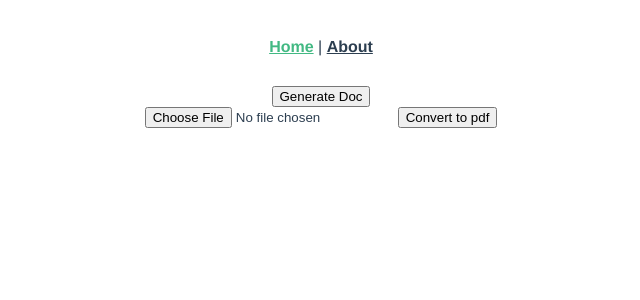
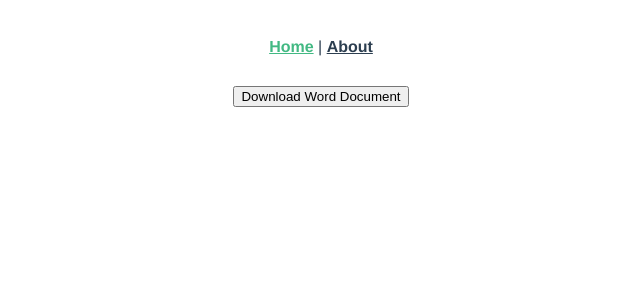
Before and after one commit to Udith-Gayan/Docxtemplater-Vue-TS-Demo, a Vue app: page / in a window 1280 px wide. Shown: the top 300 px of the page, without its empty margins (319-959 px from the left). Built offline with nearby package versions, Linux system fonts and the light colour scheme.

Commit message:
Word generation completed.

```diff
--- a/src/components/HelloWorld.vue
+++ b/src/components/HelloWorld.vue
@@ -1,9 +1,7 @@
 <template>
   <div>
-    <button @click="getDoc">Generate Doc</button>
-    <br />
-    <input type="file" @change="handleFileChange"  />
-    <button @click="getPdf">Convert to pdf</button>
+    <button @click="getDoc">Download Word Document</button>
+
   </div>
 </template>
 
@@ -14,7 +12,6 @@
   import JSZip from 'jszip';
   import JSzipUtils from 'jszip-utils';
   import  saveAs  from 'file-saver';
-  import convertToPdf from 'docx-pdf';
 
   @Component(
     {
@@ -25,66 +22,6 @@
   )
   export default class HelloWorld extends Vue {
 
-    fileDate: any;
-
-    handleFileChange(e: any){
-      this.fileDate = e.target.files[0];
-      console.log(this.fileDate);
-
-    }
-
-    getPdf() {
-      const form = new FormData();
-      form.append("Filecontent", this.fileDate);
-
-      fetch("https://converter-docx-to-pdf.p.rapidapi.com/convertDOCXtoPDF", {
-      	"method": "POST",
-      	"headers": {
-      		"content-type": "multipart/form-data; boundary=---011000010111000001101001",
-      		"x-rapidapi-key": "a38c2d611bmsh044a92e5329b542p153171jsn729b4c074c87",
-      		"x-rapidapi-host": "converter-docx-to-pdf.p.rapidapi.com"
-        },
-        body: form
-      })
-      .then(response => {
-        const reader = response.body.getReader();
-        const stream = new ReadableStream({
-          start(controller) {
-            // The following function handles each data chunk
-            function push() {
-              // "done" is a Boolean and value a "Uint8Array"
-              reader.read().then(({ done, value }) => {
-
-                // Is there no more data to read?
-                if (done) {
-                  // Tell the browser that we have finished sending data
-                  controller.close();
-                  return;
-                }
-
-                // Get the data and send it to the browser via the controller
-                controller.enqueue(value);
-                push();
-              });
-            };
-
-            push();
-          }
-        });
-
-        return new Response(stream, { headers: { "Content-Type": "application/pdf" } });
-      })
-      .then(response => response.blob())
-      .then(blob => {
-        // URL.createObjectURL(blob);
-        console.log(blob);
-        saveAs(blob, "newpdfff.pdf");
-        })
-      .catch(err => {
-      	console.error(err);
-      });
-    }
-
     getDoc() {
       this.createDOC();
     }
@@ -93,19 +30,17 @@
         JSzipUtils.getBinaryContent(url,callback);
     }
 
-    // loadFileFromLocal(url: any,callback: any){
-    //     return new Promise((resolve,reject) => {
-    //       const fr = new FileReader();
-    //       let file = fr.readAsArrayBuffer('template.docx');
-    //     });
-    // }
-
     createDOC(){
+      /*
+      *   This required JSON dataset must be fetched from the backend API.
+      *   The tags in the template will be replaced by these data.
+      *   For demonstrations, I have hardcoded the tesdt dataset
+      */
         let dataset = {
           "clients": [
             {
               "first_name": "Udith",
-              "last_name": "Gayan",
+              "last_name": "Indrakantha",
               "phone": "+44546546454"
             },
             {
@@ -120,6 +55,12 @@
           description: "New Website"
         };
 
+        /* *
+        * The template's path must be passed as an arguement .
+        * This path can be either a URL(as  in the commented line) or a path relative to the Public folder
+        * For testing, I have created a folder named  "doctemplates" inside the public folder and it contains my sample
+        * template named "template.docx" .
+        * */
         // this.loadFile("https://docxtemplater.com/tag-example.docx",function(error: any,content : any){
           this.loadFile('doctemplates/template.docx',function(error: any,content : any){
             if (error) {
@@ -148,22 +89,11 @@
             }
 
 // docx generator
-            // let out = doc.getZip().generate({
-            //     type:"blob",
-            //     mimeType: "application/vnd.openxmlformats-officedocument.wordprocessingml.document",
-            //     })
-            // saveAs(out,`testbyudith.docx`);
-
-// pdf generator test
             let out = doc.getZip().generate({
                 type:"blob",
-                mimeType: "application/pdf",
+                mimeType: "application/vnd.openxmlformats-officedocument.wordprocessingml.document",
                 })
-
-             console.log(out)
-
-             let outt = new File([out], 'test.pdf')
-            saveAs(outt,`testtttbyudith.pdf`);
+            saveAs(out,`testbyudith.docx`);    // You can pass this blob to a custom file saver component in the project.
         });
 
     }
```
